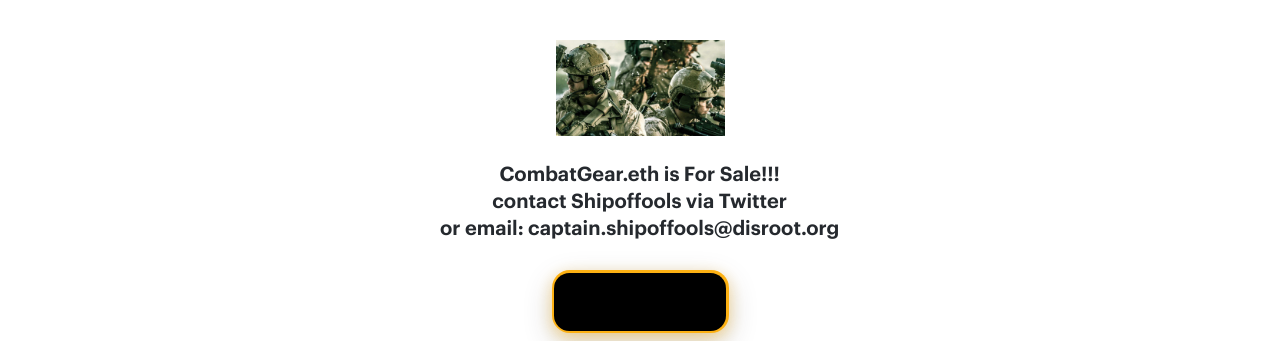
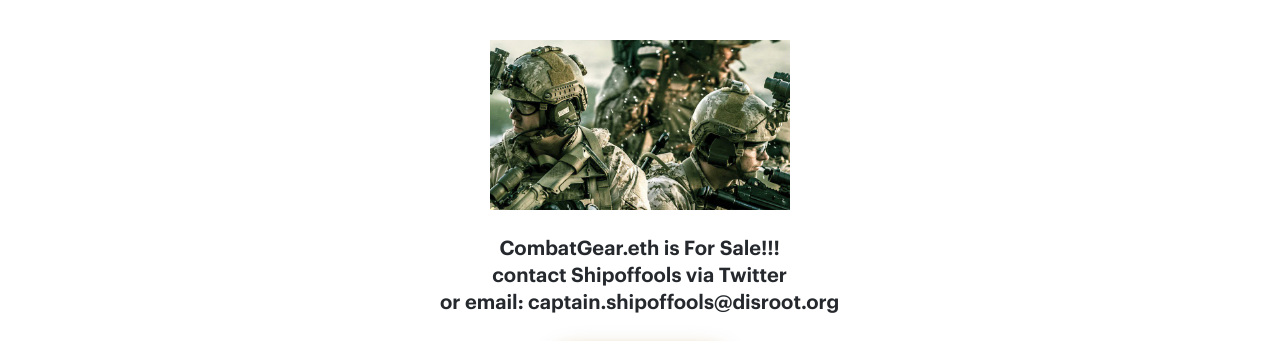
Before and after one commit to OFooled/combatgear.eth, a plain HTML site: page index.html in a window 1280 px wide. Shown: the part 131-472 px from the top of the page. Drawn offline with Linux system fonts and the light colour scheme; files whose address does not match are found by name.

Commit message:
Update index.html

```diff
--- a/index.html
+++ b/index.html
@@ -74,7 +74,7 @@ function myFunction() {
 
 <table style="width:100%; margin-bottom: 20px;">
 <tr>
-<th><img src="FgM-Q9xVIAUnzAw.jpg" style="display:block; max-height: 169px; max-width: 169px; margin-top: 10px; margin-right: auto; margin-left: auto; height: auto; width:auto;"></th>
+<th><img src="FgM-Q9xVIAUnzAw.png" style="display:block; max-height: 300px; max-width: 300px; margin-top: 10px; margin-right: auto; margin-left: auto; height: auto; width:auto;"></th>
 </tr>
 </table>
 <div></div>
```
